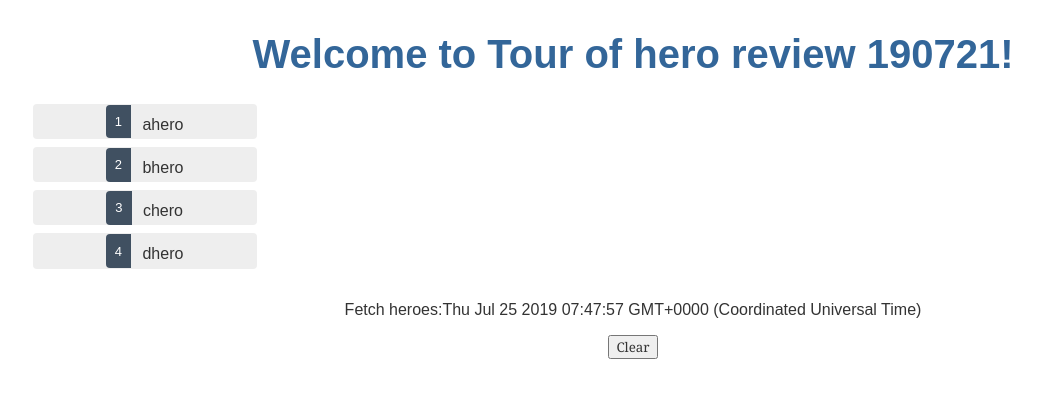
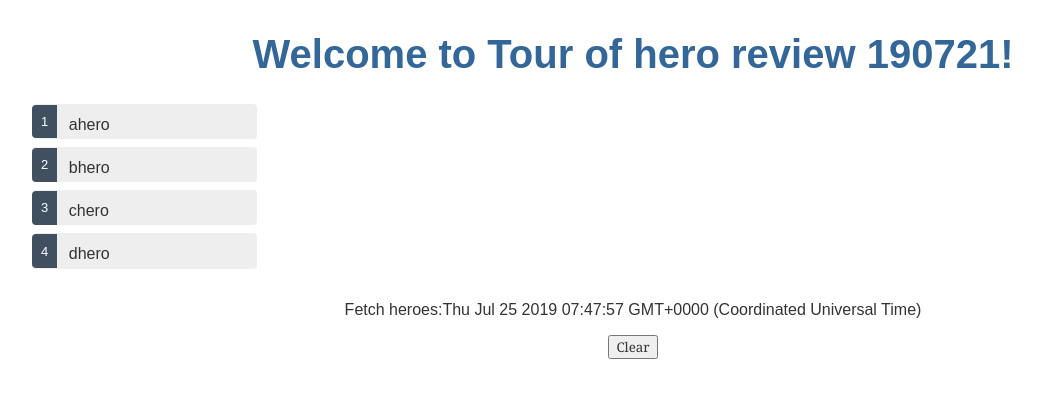
Before and after one commit to arronlai/angular-tour-of-heroes, an Angular app in the folder demo/: page /hero in a window 1280 px wide. Shown: the top 398 px of the page, without its empty margins (7-1048 px from the left). Built offline with nearby package versions, Linux system fonts and the light colour scheme.

Commit message:
router for heroes

```diff
--- a/demo/package.json
+++ b/demo/package.json
@@ -21,7 +21,7 @@
     "@angular/platform-browser-dynamic": "^6.1.0",
     "@angular/router": "^6.1.0",
     "core-js": "^2.5.4",
-    "rxjs": "@6.0.0",
+    "rxjs": "6.0.0",
     "zone.js": "~0.8.26"
   },
   "devDependencies": {
--- a/demo/src/app/app.component.html
+++ b/demo/src/app/app.component.html
@@ -3,6 +3,7 @@
   <h1>
     Welcome to {{ title }}!
   </h1>
-  <app-heroes></app-heroes>
+  <!-- <app-heroes></app-heroes> -->
+  <router-outlet></router-outlet>
   <app-message></app-message>
 </div>
--- a/demo/src/app/app.module.ts
+++ b/demo/src/app/app.module.ts
@@ -6,6 +6,8 @@ import { AppComponent } from './app.component';
 import { HeroesComponent } from './heroes/heroes.component';
 import { HeroDetailComponent } from './hero-detail/hero-detail.component';
 import { MessageComponent } from './message/message.component';
+import { AppRoutingModule } from './/app-routing.module';
+import { RouterModule } from '@angular/router';
 
 @NgModule({
   declarations: [
@@ -16,7 +18,9 @@ import { MessageComponent } from './message/message.component';
   ],
   imports: [
     BrowserModule,
-    FormsModule
+    FormsModule,
+    AppRoutingModule,
+    RouterModule
   ],
   providers: [],
   bootstrap: [AppComponent]
--- a/demo/src/app/heroes/heroes.component.scss
+++ b/demo/src/app/heroes/heroes.component.scss
@@ -20,6 +20,7 @@
     padding: .3em 0;
     height: 1.6em;
     border-radius: 4px;
+    text-align: left;
 }
 
 .heroes li.selected:hover {
```
Also changed, not shown: demo/src/app/app-routing.module.ts (added, +16 -0 lines), 2 other files (tests, documents, lock files or other folders).
